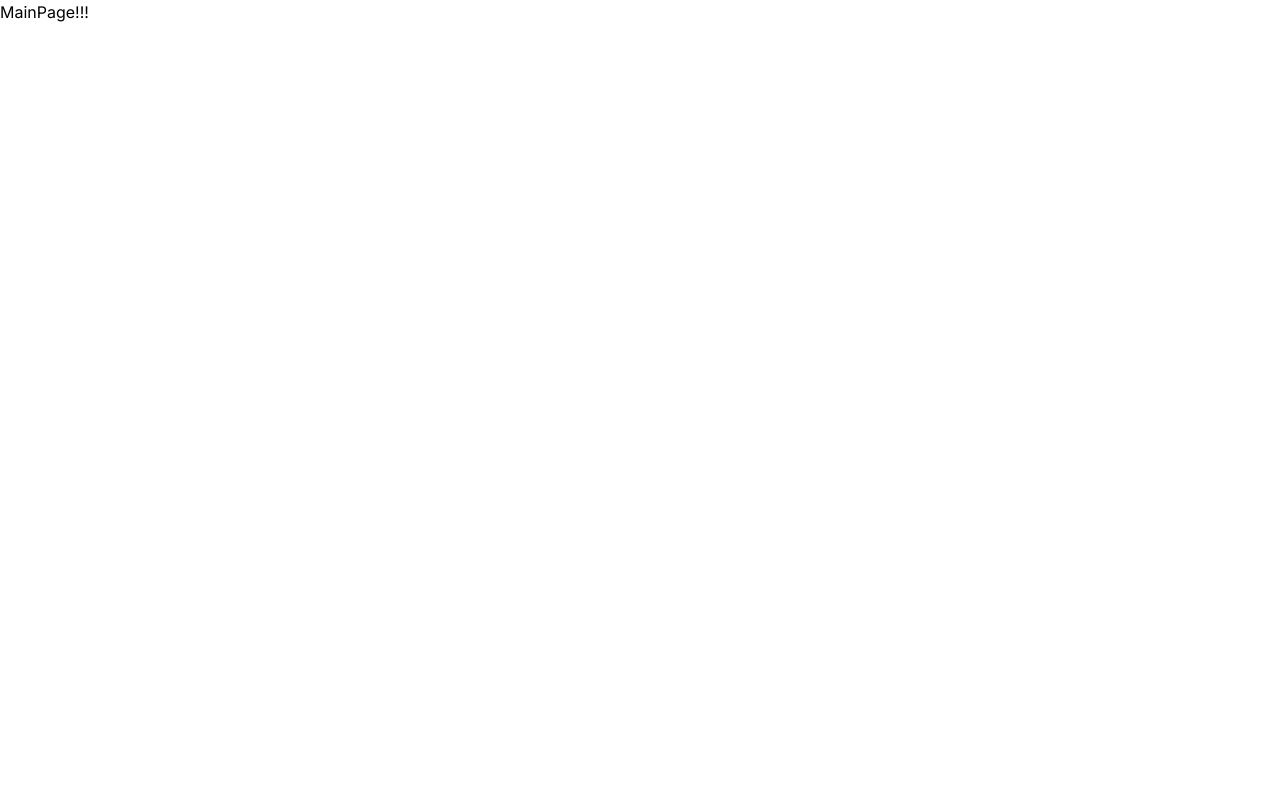
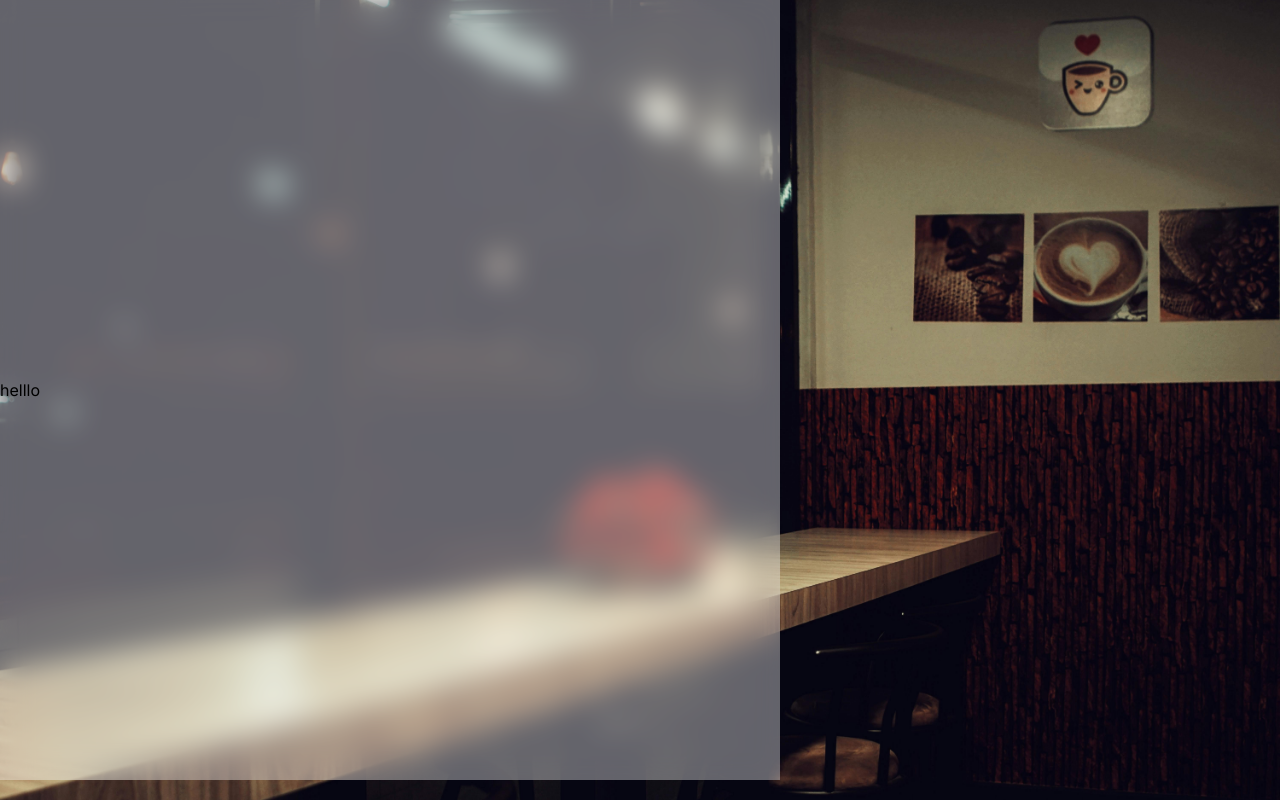
Before and after one commit to AramKim37/secondcoffee, a Next.js app: page /pages/mainpage in a window 1280 px wide. Built offline with nearby package versions, Linux system fonts and the light colour scheme.

Commit message:
building main page

```diff
--- a/app/globals.css
+++ b/app/globals.css
@@ -11,7 +11,16 @@
   height: 100vh;
 }
 
-/* .spatial {
+.mainbg {
+  background-image: url(../public/images/mainbg.jpg);
+  background-size: cover;
+  background-position: center;
+  background-repeat: no-repeat;
+  width: 100%;
+  height: 100vh;
+}
+
+.spatial {
   background: rgba(253, 253, 253, 0.382);
   backdrop-filter: blur(15px);
-} */
+}
--- a/app/pages/mainpage/page.jsx
+++ b/app/pages/mainpage/page.jsx
@@ -1,7 +1,15 @@
+import Image from "next/image";
 import React from "react";
+import Logo from "../../../public/images/logo.png";
 
 const MainPage = () => {
-  return <div>MainPage!!!</div>;
+  return (
+    <main className="mainbg ">
+      <div className="w-[780px] h-[780px] items-center flex justify-center">
+        <div className="spatial w-full h-full items-center flex">helllo</div>
+      </div>
+    </main>
+  );
 };
 
 export default MainPage;
```
Also changed, not shown: public/images/logo.png (added), public/images/mainbg.jpg (added).
